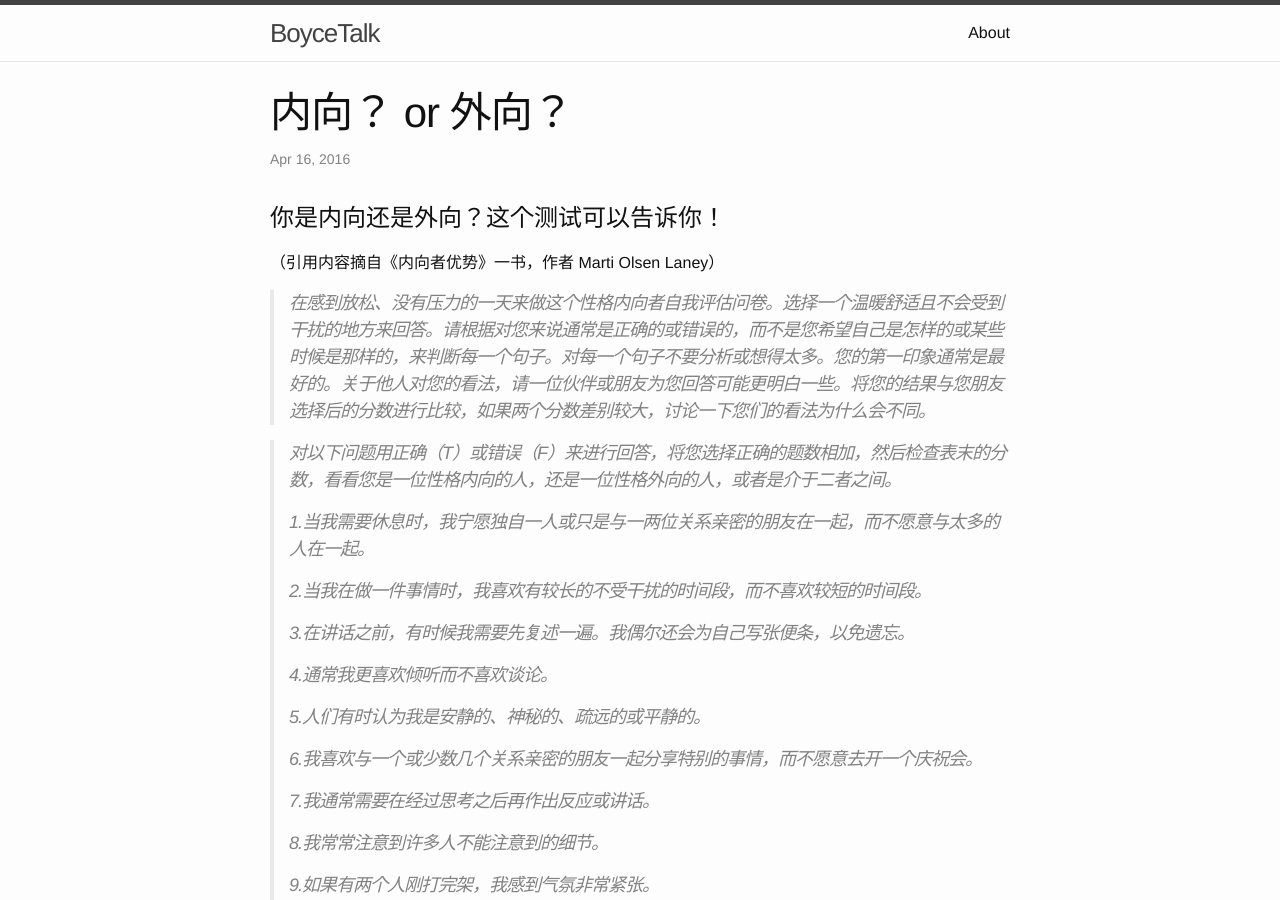
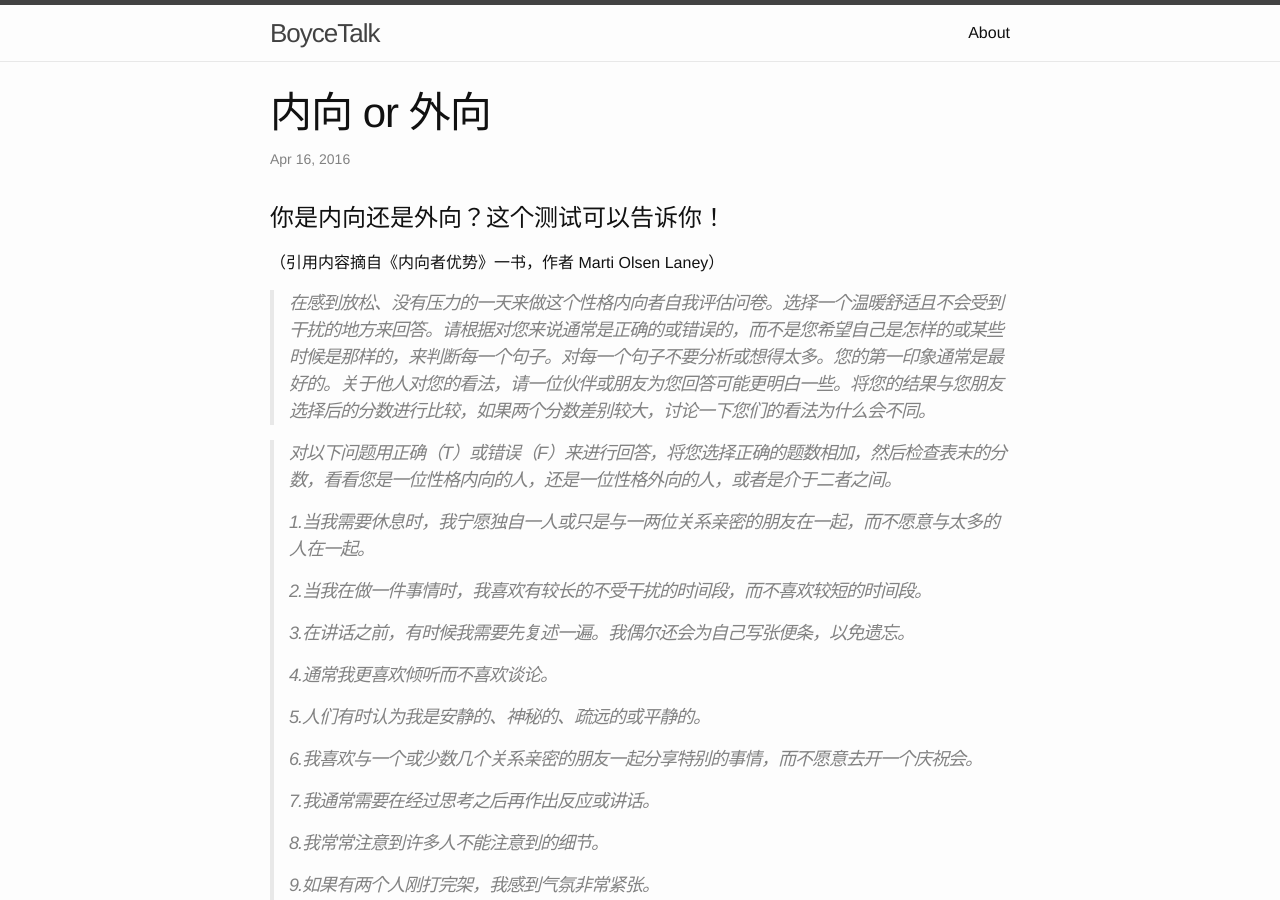
Before and after one commit to boyce1989/boyce1989.github.io, a Jekyll site: the page built from _posts/2016-04-16-《内向者优势》中的自我判断调查.markdown, in a window 1280 px wide and 900 px high. Built offline with Jekyll 4.4.1, drawn with Linux system fonts in a browser that asks for light colours.

```diff
--- a/_posts/2016-04-16-《内向者优势》中的自我判断调查.markdown
+++ b/_posts/2016-04-16-《内向者优势》中的自我判断调查.markdown
@@ -1,6 +1,6 @@
 ---
 layout: post
-title:  "内向？ or 外向？"
+title:  "内向 or 外向"
 date:   2016-04-16 18:44:00 +0800
 categories: jekyll update
 ---
```
